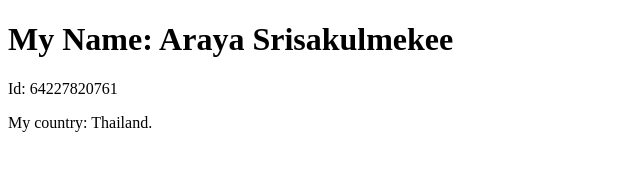
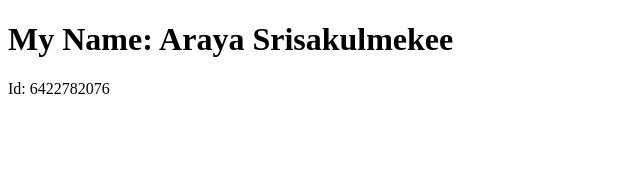
Before and after one commit to LittleBlitz/DES424_6422782076, a plain HTML site: page src/index.html in a window 1280 px wide. Shown: the whole page, without its empty margins (0-640 px from the left). Drawn offline with Linux system fonts and the light colour scheme.

Commit message:
edit id 1

```diff
--- a/src/index.html
+++ b/src/index.html
@@ -2,7 +2,7 @@
 <html>
     <body>
     	<h1>My Name: Araya Srisakulmekee</h1>
-        <p>Id: 64227820761</p>
-        <p>My country: Thailand.</p>
+        <p>Id: 6422782076</p>
+        <!-- <p>My country: Thailand.</p> -->
     </body>
 </html>
```
